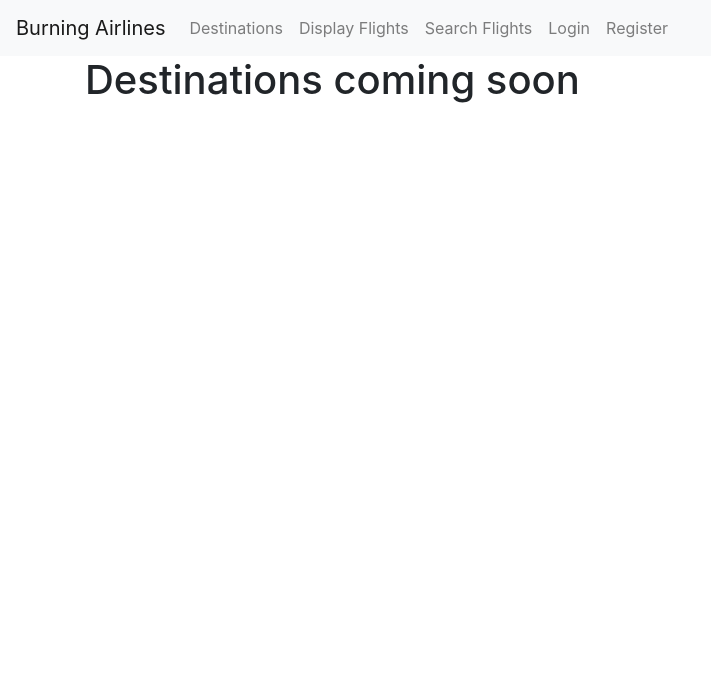
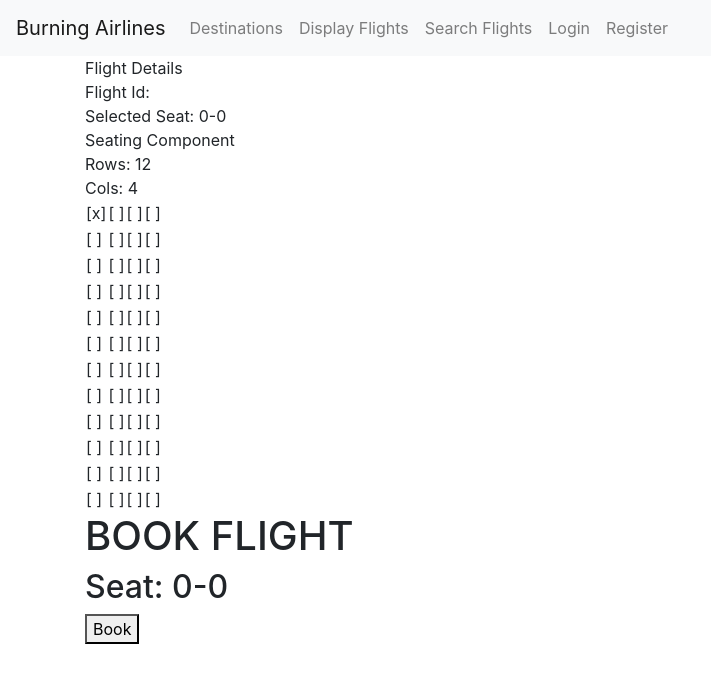
Before and after one commit to 53417/GA-PROJECT1.5-BURNING_AIRLINES, a React (Create React App) app in the folder airlines_react/: page /showFlight/1 in a window 1280 px wide. Shown: the top 682 px of the page, without its empty margins (0-711 px from the left). Built offline with nearby package versions, Linux system fonts and the light colour scheme.

Commit message:
displayFlight functions and selection

```diff
--- a/airlines_react/package.json
+++ b/airlines_react/package.json
@@ -5,6 +5,7 @@
   "dependencies": {
     "axios": "^0.19.0",
     "bootstrap": "^4.4.1",
+    "font-awesome": "^4.7.0",
     "joi": "^14.3.1",
     "joi-browser": "^13.4.0",
     "jwt-decode": "^2.2.0",
--- a/airlines_react/src/App.js
+++ b/airlines_react/src/App.js
@@ -6,7 +6,7 @@ import LoginForm from "./components/loginForm";
 import RegisterForm from "./components/registerForm";
 import Logout from "./components/logout";
 import auth from "./services/authService";
-// import 'font-awesome/css/font-awesome.css';
+import 'font-awesome/css/font-awesome.css';
 import "react-toastify/dist/ReactToastify.css";
 import "./App.css";
 import FlightDetails from "./pages/displayFlights"
@@ -31,9 +31,9 @@ class App extends Component {
             <Route path="/register" component={RegisterForm} />
             <Route path="/login" component={LoginForm} />
             <Route path="/logout" component={Logout} />
-            <Route path="/" component={ Destinations } />
-            <Route path="/showFlight" component={FlightDetails}/>
-            <Redirect from="/" exact to="/destination" />
+            <Route path="/home" component={ Destinations } />
+            <Route path="/showFlight/:flightId" component={FlightDetails}/>
+            <Redirect from="/" exact to="/home" />
           </Switch>
         </main>
 
--- a/airlines_react/src/components/DisplayFlightsComponents/booking.js
+++ b/airlines_react/src/components/DisplayFlightsComponents/booking.js
@@ -0,0 +1,14 @@
+import React from 'react';
+
+export default class SeatBooking extends React.Component
+{
+    render() {
+        return (
+            <div>
+                <h1>BOOK FLIGHT</h1>
+                <h2>Seat: {this.props.seat}</h2>
+                <button onClick={this.props.onBookingClicked}>Book</button>
+            </div>
+        );
+    }
+}
--- a/airlines_react/src/components/DisplayFlightsComponents/seating.js
+++ b/airlines_react/src/components/DisplayFlightsComponents/seating.js
@@ -1,5 +1,3 @@
-
-
 import React from 'react';
 
 export default class Seating extends React.Component
--- a/airlines_react/src/index.js
+++ b/airlines_react/src/index.js
@@ -5,7 +5,7 @@ import "./index.css";
 import App from "./App";
 import registerServiceWorker from "./registerServiceWorker";
 import "bootstrap/dist/css/bootstrap.css";
-// import "font-awesome/css/font-awesome.css";
+import "font-awesome/css/font-awesome.css";
 
 ReactDOM.render(
   <BrowserRouter>
--- a/airlines_react/src/pages/displayFlights.jsx
+++ b/airlines_react/src/pages/displayFlights.jsx
@@ -7,6 +7,7 @@ export default class FlightDetails extends React.Component {
         super(props);
         this.state = {
             selectedSeat:'0-0'
+
         };
     }
     onSeatSelected(seatId) {
@@ -14,20 +15,23 @@ export default class FlightDetails extends React.Component {
             selectedSeat: seatId
         });
     }
+    onBookingClicked(book){
+        console.log('hello')
+    }
     render() {
         return (
             <div>
                 Flight Details <br />
-                FlightId: {this.props.flightId}  <br />
-                SelectedSeat: {this.state.selectedSeat}
+                Flight Id: {this.props.flightId}  <br />
+                Selected Seat: {this.state.selectedSeat}
                 <br />
                 <Seating
-                    rows={40}
+                    rows={12}
                     cols={4}
                     selectedSeat={this.state.selectedSeat}
                     onSeatSelected={(seatId) => this.onSeatSelected(seatId)}>
                 </Seating>
-                <SeatBooking seat={this.state.selectedSeat} onBookingClicked={() => {} }></SeatBooking>
+                <SeatBooking seat={this.state.selectedSeat} onBookingClicked={() => {this.onBookingClicked()} }></SeatBooking>
             </div>
         );
     }
```
Also changed, not shown: 1 other file (tests, documents, lock files or other folders).
